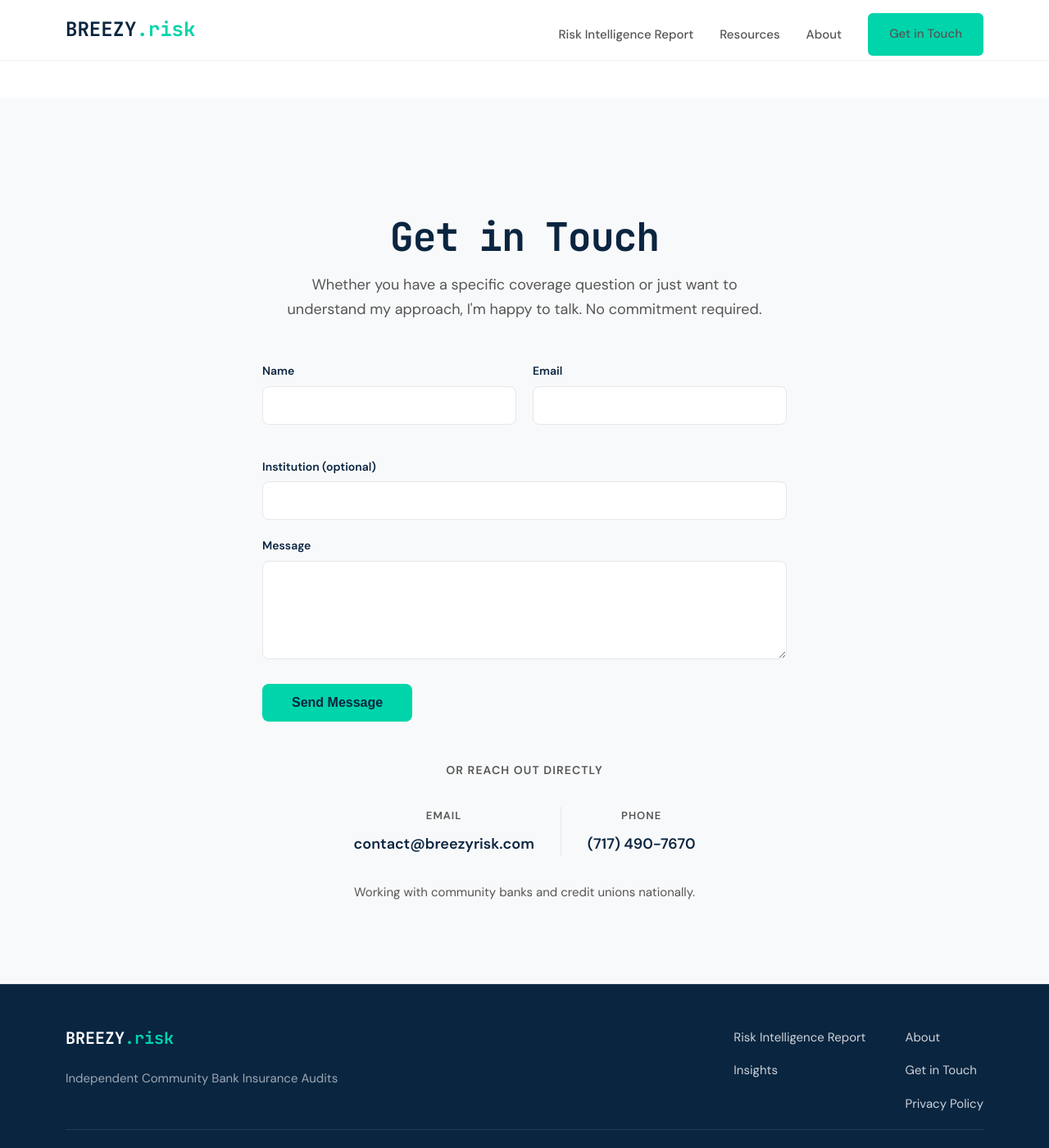
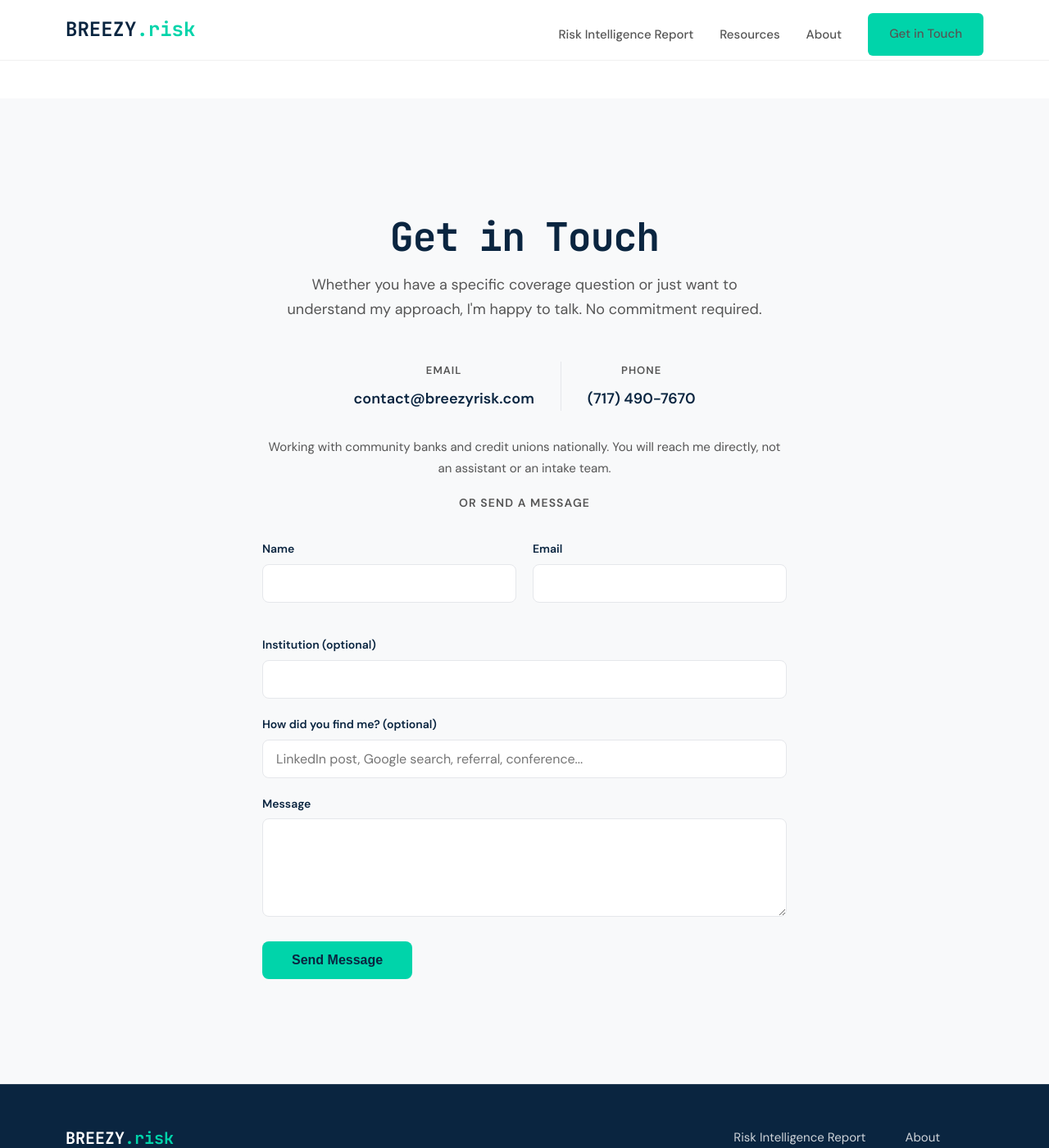
Before and after one commit to joeproe1/breezyrisk.com, a Jekyll site: the page built from contact.html, in a window 1280 px wide and 1400 px high. Shown: the whole window at 82% size. Built offline with Jekyll 4.4.1, drawn with Linux system fonts in a browser that asks for light colours.

Commit message:
Fix duplicated title tags, reorder contact page, sharpen About subtitle
Page titles rendered with the brand twice ("... Breezy Risk | Breezy Risk")
because jekyll-seo-tag runs titles through markdownify, where a pipe is
parsed as a table delimiter and dropped, before appending the site title.
Removed pipes from front matter titles on the homepage and About page.
About ranks at position 3.6 with a 1.65% CTR against an expected 7-10%,
so the mangled title is the most likely cause of the gap.

Contact page now leads with email and phone. The Formspree form has never
produced an inquiry while the direct channels do, so the previous ordering
worked against observed behavior.

About subtitle replaced "Independent Risk Advisor" with the audience and
the disqualifier, since that page draws more organic impressions than the
homepage and often serves as the entry point.

Added tzinfo-data so the site builds on Windows. Platform-gated, so it is
inert on the Linux runners GitHub Pages builds on.

Co-Authored-By: Claude Opus 4.6 <noreply@anthropic.com>

```diff
--- a/Gemfile
+++ b/Gemfile
@@ -1,3 +1,7 @@
 source "https://rubygems.org"
 
 gem "github-pages", group: :jekyll_plugins
+
+# Windows lacks a system timezone database; Jekyll needs this to build locally.
+# Platform-gated, so it is a no-op on the Linux runners GitHub Pages builds on.
+gem "tzinfo-data", platforms: [:windows, :jruby]
--- a/about.html
+++ b/about.html
@@ -62,7 +62,7 @@ image: /assets/images/joerg-portrait.jpg
 <section class="about-section">
     <div class="container">
         <h1>About Breezy Risk</h1>
-        <p class="subtitle">Independent Risk Advisor</p>
+        <p class="subtitle">Insurance audits for community banks and credit unions. No policies sold.</p>
 
         <div style="text-align: center; margin-bottom: 48px;">
             <img src="{{ '/assets/images/joerg-portrait.jpg' | relative_url }}" alt="Joerg Proeve, Independent Risk Advisor at Breezy Risk" class="profile-image">
--- a/contact.html
+++ b/contact.html
@@ -120,6 +120,23 @@ permalink: /contact/
             <p>Whether you have a specific coverage question or just want to understand my approach, I'm happy to talk. No commitment required.</p>
         </div>
 
+        <div class="contact-options">
+            <div class="alt-options">
+                <div class="alt-option">
+                    <div class="alt-label">Email</div>
+                    <a href="mailto:contact@breezyrisk.com">contact@breezyrisk.com</a>
+                </div>
+                <div class="alt-divider"></div>
+                <div class="alt-option">
+                    <div class="alt-label">Phone</div>
+                    <a href="tel:+17174907670">(717) 490-7670</a>
+                </div>
+            </div>
+            <p style="margin-top: 32px; font-size: 15px; color: var(--text-secondary); text-align: center;">Working with community banks and credit unions nationally. You will reach me directly, not an assistant or an intake team.</p>
+        </div>
+
+        <div class="contact-or">Or send a message</div>
+
         <form class="contact-form" action="https://formspree.io/f/mkoabyzo" method="POST">
             <div class="form-row">
                 <div class="form-group">
@@ -136,27 +153,14 @@ permalink: /contact/
                 <input type="text" id="institution" name="institution">
             </div>
             <div class="form-group">
+                <label for="how-found">How did you find me? (optional)</label>
+                <input type="text" id="how-found" name="how_found" placeholder="LinkedIn post, Google search, referral, conference...">
+            </div>
+            <div class="form-group">
                 <label for="message">Message</label>
                 <textarea id="message" name="message" required></textarea>
             </div>
             <button type="submit">Send Message</button>
         </form>
-
-        <div class="contact-or">Or reach out directly</div>
-
-        <div class="contact-options">
-            <div class="alt-options">
-                <div class="alt-option">
-                    <div class="alt-label">Email</div>
-                    <a href="mailto:contact@breezyrisk.com">contact@breezyrisk.com</a>
-                </div>
-                <div class="alt-divider"></div>
-                <div class="alt-option">
-                    <div class="alt-label">Phone</div>
-                    <a href="tel:+17174907670">(717) 490-7670</a>
-                </div>
-            </div>
-            <p style="margin-top: 32px; font-size: 15px; color: var(--text-secondary); text-align: center;">Working with community banks and credit unions nationally.</p>
-        </div>
     </div>
 </section>
--- a/index.html
+++ b/index.html
@@ -1,6 +1,6 @@
 ---
 layout: home
-title: "Independent Community Bank Insurance Audits | Breezy Risk"
+title: "Independent Community Bank Insurance Audits"
 description: "I don't sell insurance. I audit it. Independent Risk Intelligence Reports for community banks and credit unions. Find out where your cyber and D&O coverage, and your fidelity bond, fail before an examiner or a claim does."
 ---
 
```
Also changed, not shown: other parts of about.html (+1 -1 lines).
